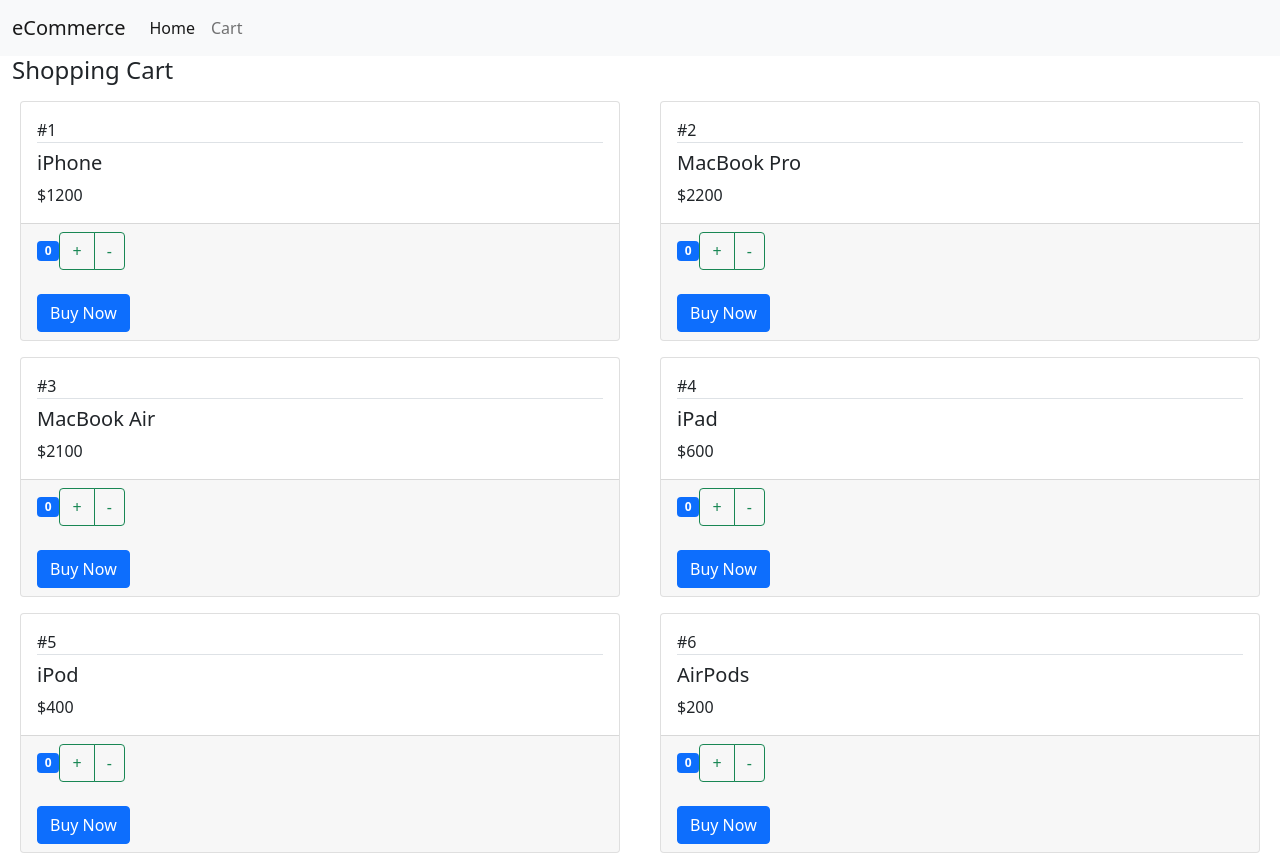
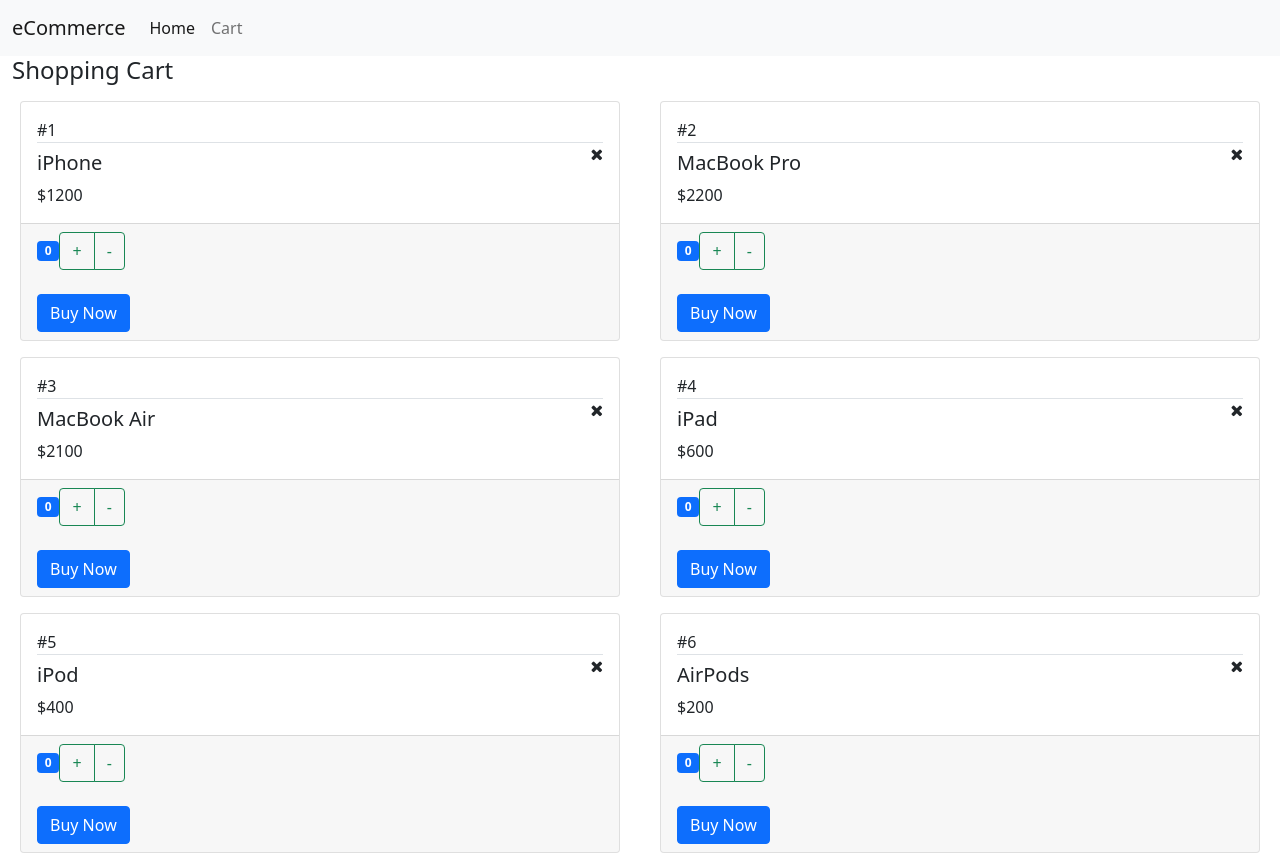
Before and after one commit to Saul-Good-Homie/react-shopping-app, a React (Create React App) app: page / in a window 1280 px wide. Built offline with nearby package versions, Linux system fonts and the light colour scheme.

Commit message:
add font awesome and delete child components method

```diff
--- a/package.json
+++ b/package.json
@@ -7,6 +7,7 @@
     "@testing-library/react": "^12.1.4",
     "@testing-library/user-event": "^13.5.0",
     "bootstrap": "^5.1.3",
+    "font-awesome": "^4.7.0",
     "jquery": "^3.6.0",
     "popper.js": "^1.16.1",
     "react": "^17.0.2",
--- a/src/Product.js
+++ b/src/Product.js
@@ -12,6 +12,14 @@
         <div className="card m-2">
           <div className="card-body">
             <div className="text-mtued">#{this.state.product.id}</div>
+            <span
+              className="pull-right hand-icon"
+              onClick={() => {
+                this.props.onDelete(this.state.product);
+              }}
+            >
+              <i className="fa fa-times"></i>
+            </span>
             <h5 className="pt-2 border-top">
               {this.state.product.productName}
             </h5>
--- a/src/ShoppingCart.js
+++ b/src/ShoppingCart.js
@@ -25,6 +25,7 @@
                 product={prod}
                 onIncrement={this.handleIncrement}
                 onDecrement={this.handleDecrement}
+                onDelete={this.handleDelete}
               >
                 <button className="btn btn-primary">Buy Now</button>
               </Product>
@@ -56,4 +57,14 @@
       });
     }
   };
+
+  handleDelete = (product) => {
+    let allProducts = [...this.state.products];
+    let index = allProducts.indexOf(product);
+
+    allProducts.splice(index, 1);
+    this.setState({
+      products: allProducts,
+    });
+  };
 }
--- a/src/index.css
+++ b/src/index.css
@@ -1,3 +1,7 @@
 .highlight {
   background-color: mediumturquoise;
 }
+
+.hand-icon {
+  cursor: pointer;
+}
--- a/src/index.js
+++ b/src/index.js
@@ -4,7 +4,8 @@
 import "popper.js/dist/umd/popper";
 import "bootstrap/dist/js/bootstrap";
 import "bootstrap/dist/css/bootstrap.css";
+import "font-awesome/css/font-awesome.css";
+import "./index.css";
 import App from "./App";
-import NavBar from "./NavBar";
 
 ReactDOM.render(<App />, document.getElementById("root"));
```
Also changed, not shown: 1 other file (tests, documents, lock files or other folders).
